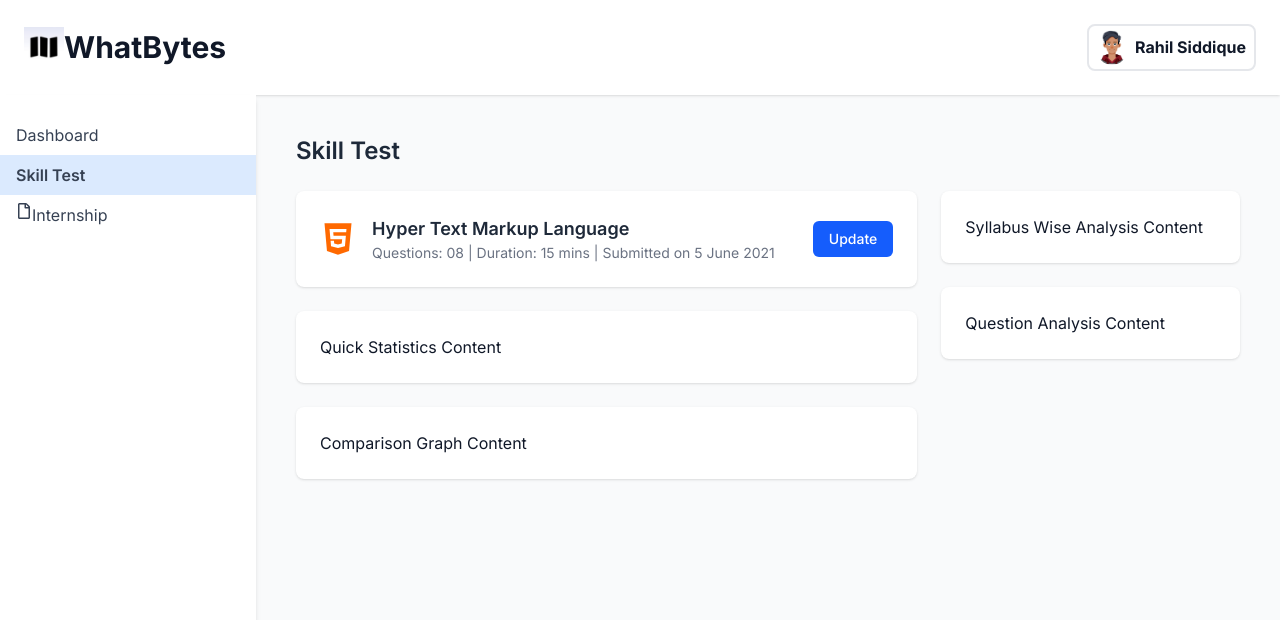
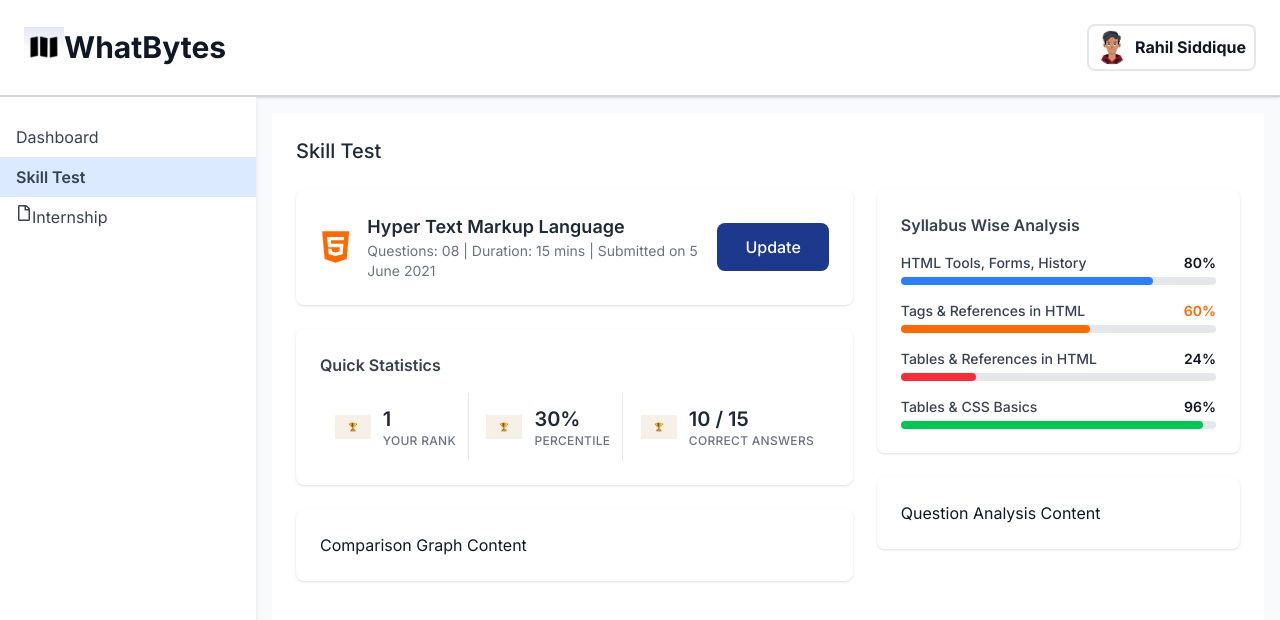
Before and after one commit to AregawiF/skill_test, a Next.js app: page / in a window 1280 px wide. Shown: the top 620 px of the page. Built offline with nearby package versions, Linux system fonts and the light colour scheme.

Commit message:
feat: Implement SyllabusAnalysisCard with ProgressBar

```diff
--- a/src/app/layout.tsx
+++ b/src/app/layout.tsx
@@ -19,7 +19,7 @@
 }>) {
   return (
     <html lang="en">
-      <body className={`${inter.className} bg-gray-100`}>
+      <body className={`${inter.className} `}>
         <div className="flex flex-col h-screen">
           {/* Header at the top */}
           <Header />
--- a/src/app/page.tsx
+++ b/src/app/page.tsx
@@ -1,24 +1,25 @@
-// src/app/page.tsx
 import Header from '@/components/layout/Header';
-import Card from '@/components/ui/Card'; // Import Card
+import Card from '@/components/ui/Card';
 import TestDetailsCard from '@/components/features/TestDetailsCard';
+import QuickStatsCard from '@/components/features/QuickStatsCard';
+import SyllabusAnalysisCard from '@/components/features/SyllabusAnalysisCard';
 
 export default function SkillTestPage() {
   return (
-    <div className="flex flex-col h-full">
+    <div className="flex flex-col h-full bg-white p-0 m-0">
       <div className="p-6 flex-1">
-        <h1 className="text-2xl font-semibold text-gray-800 mb-6">Skill Test</h1>
-        <div className="grid grid-cols-1 lg:grid-cols-3 gap-6">
-          <div className="lg:col-span-2 flex flex-col gap-6">
-            <TestDetailsCard /> {/* Use the new component */}
-            <Card>Quick Statistics Content</Card>
+        <h1 className="text-xl font-medium text-gray-800 mb-6">Skill Test</h1>
+        <div className="grid grid-cols-5 gap-6">
+          <div className="col-span-3 flex flex-col gap-6">
+            <TestDetailsCard />
+            <QuickStatsCard />
             <Card>Comparison Graph Content</Card>
           </div>
 
 
           {/* Right Column */}
-          <div className="lg:col-span-1 flex flex-col gap-6">
-            <Card>Syllabus Wise Analysis Content</Card>
+          <div className="col-span-2 flex flex-col gap-6">
+            <SyllabusAnalysisCard />
             <Card>Question Analysis Content</Card>
           </div>
         </div>
--- /dev/null
+++ b/src/components/features/QuickStatsCard.tsx
@@ -0,0 +1,33 @@
+import React from 'react';
+import Card from '@/components/ui/Card';
+import StatItem from './StatItem';
+
+const QuickStatsCard = () => {
+  return (
+    <Card>
+      <h3 className="text-base font-semibold text-gray-700 mb-4">Quick Statistics</h3>
+      <div className="flex flex-col md:flex-row justify-around items-start md:items-center divide-y md:divide-y-0 md:divide-x divide-gray-200">
+        <StatItem
+          iconSrc="/icons/trophy.jpg"
+          iconAlt="Rank icon"
+          value="1"
+          label="Your Rank"
+        />
+        <StatItem
+          iconSrc="/icons/trophy.jpg"
+          iconAlt="Percentile icon"
+          value="30%"
+          label="Percentile"
+        />
+        <StatItem
+          iconSrc="/icons/trophy.jpg"
+          iconAlt="Correct answers icon"
+          value="10 / 15"
+          label="Correct Answers"
+        />
+      </div>
+    </Card>
+  );
+};
+
+export default QuickStatsCard;
--- /dev/null
+++ b/src/components/features/StatItem.tsx
@@ -0,0 +1,32 @@
+import React from 'react';
+import Image from 'next/image'; // Import next/image
+
+interface StatItemProps {
+  iconSrc: string;   // Changed from: icon: React.ReactElement
+  iconAlt: string;   // Added for accessibility
+  value: string;
+  label: string;
+}
+
+const StatItem: React.FC<StatItemProps> = ({ iconSrc, iconAlt, value, label }) => {
+  return (
+    <div className="flex items-center gap-3 p-3">
+      {/* Replaced icon rendering with next/image */}
+      <div className="flex-shrink-0"> {/* Added a wrapper to prevent shrinking if needed */}
+        <Image
+          src={iconSrc}    // Use the image source prop
+          alt={iconAlt}    // Use the alt text prop
+          width={36}       // Specify width (adjust as needed) - required by next/image
+          height={36}      // Specify height (adjust as needed) - required by next/image
+          className="object-contain" // Optional: Adjust how image fits if dimensions mismatch
+        />
+      </div>
+      <div>
+        <p className="text-xl font-semibold text-gray-800">{value}</p>
+        <p className="text-xs font-medium text-gray-500 uppercase tracking-wide">{label}</p>
+      </div>
+    </div>
+  );
+};
+
+export default StatItem;
--- /dev/null
+++ b/src/components/features/SyllabusAnalysisCard.tsx
@@ -0,0 +1,33 @@
+// src/components/features/skill-test/SyllabusAnalysisCard.tsx
+import React from 'react';
+import Card from '@/components/ui/Card';
+import SyllabusTopicItem from './SyllabusTopicItem';
+
+// Sample data - replace with actual data source later
+const syllabusData = [
+  { id: 1, name: "HTML Tools, Forms, History", percentage: 80 },
+  { id: 2, name: "Tags & References in HTML", percentage: 60 },
+  { id: 3, name: "Tables & References in HTML", percentage: 24 },
+  { id: 4, name: "Tables & CSS Basics", percentage: 96 },
+];
+
+const SyllabusAnalysisCard = () => {
+  return (
+    <Card>
+      <h3 className="text-base font-semibold text-gray-700 mb-4">
+        Syllabus Wise Analysis
+      </h3>
+      <div className="space-y-4"> {/* Add vertical spacing between items */}
+        {syllabusData.map((topic) => (
+          <SyllabusTopicItem
+            key={topic.id}
+            name={topic.name}
+            percentage={topic.percentage}
+          />
+        ))}
+      </div>
+    </Card>
+  );
+};
+
+export default SyllabusAnalysisCard;
--- /dev/null
+++ b/src/components/features/SyllabusTopicItem.tsx
@@ -0,0 +1,31 @@
+import React from 'react';
+import ProgressBar from '@/components/ui/ProgressBar';
+
+interface SyllabusTopicItemProps {
+  name: string;
+  percentage: number;
+}
+
+const getProgressBarColor = (percentage: number): string => {
+  if (percentage >= 90) return 'bg-green-500';
+  if (percentage >= 70) return 'bg-blue-500';
+  if (percentage >= 50) return 'bg-orange-500';
+  return 'bg-red-500';
+};
+
+
+const SyllabusTopicItem: React.FC<SyllabusTopicItemProps> = ({ name, percentage }) => {
+  const barColor = getProgressBarColor(percentage); // Get color based on score
+
+  return (
+    <div>
+      <div className="flex justify-between items-center mb-1">
+        <span className="text-sm font-medium text-gray-700">{name}</span>
+        <span className={`text-sm font-semibold ${barColor.replace('bg-', 'text-')}`}>{percentage}%</span>
+      </div>
+      <ProgressBar percentage={percentage} color={barColor} />
+    </div>
+  );
+};
+
+export default SyllabusTopicItem;
--- a/src/components/features/TestDetailsCard.tsx
+++ b/src/components/features/TestDetailsCard.tsx
@@ -14,7 +14,7 @@
           </p>
         </div>
       </div>
-      <button className="bg-blue-600 text-white px-4 py-2 rounded-md text-sm font-medium hover:bg-blue-700">
+      <button className="bg-blue-900 text-white px-7 py-3 rounded-lg text-md font-medium hover:bg-blue-700">
         Update
       </button>
     </Card>
--- a/src/components/layout/Header.tsx
+++ b/src/components/layout/Header.tsx
@@ -3,7 +3,7 @@
 
 const Header = () => {
     return (
-        <header className="bg-white shadow-sm p-6 flex justify-between items-center">
+        <header className="bg-white shadow-sm border-b-2 border-gray-300 p-6 flex justify-between items-center">
             {/* We'll add user info later */}
             <div className='flex items-center'>
                 {/* Whatbytes logo */}
--- a/src/components/ui/Card.tsx
+++ b/src/components/ui/Card.tsx
@@ -2,7 +2,7 @@
 
 interface CardProps {
   children: React.ReactNode;
-  className?: string; // Allow passing additional classes
+  className?: string;
 }
 
 const Card: React.FC<CardProps> = ({ children, className = '' }) => {
--- /dev/null
+++ b/src/components/ui/ProgressBar.tsx
@@ -0,0 +1,28 @@
+import React from 'react';
+
+interface ProgressBarProps {
+  percentage: number;
+  color?: string;
+}
+
+const ProgressBar: React.FC<ProgressBarProps> = ({
+  percentage,
+  color = 'bg-blue-600',
+}) => {
+  const validPercentage = Math.max(0, Math.min(100, percentage));
+
+  return (
+    <div className="w-full bg-gray-200 rounded-full h-2 dark:bg-gray-700">
+      <div
+        className={`${color} h-2 rounded-full`}
+        style={{ width: `${validPercentage}%` }} // Set width dynamically
+        role="progressbar"
+        aria-valuenow={validPercentage}
+        aria-valuemin={0}
+        aria-valuemax={100}
+      ></div>
+    </div>
+  );
+};
+
+export default ProgressBar;
```
Also changed, not shown: public/icons/trophy.jpg (added).
